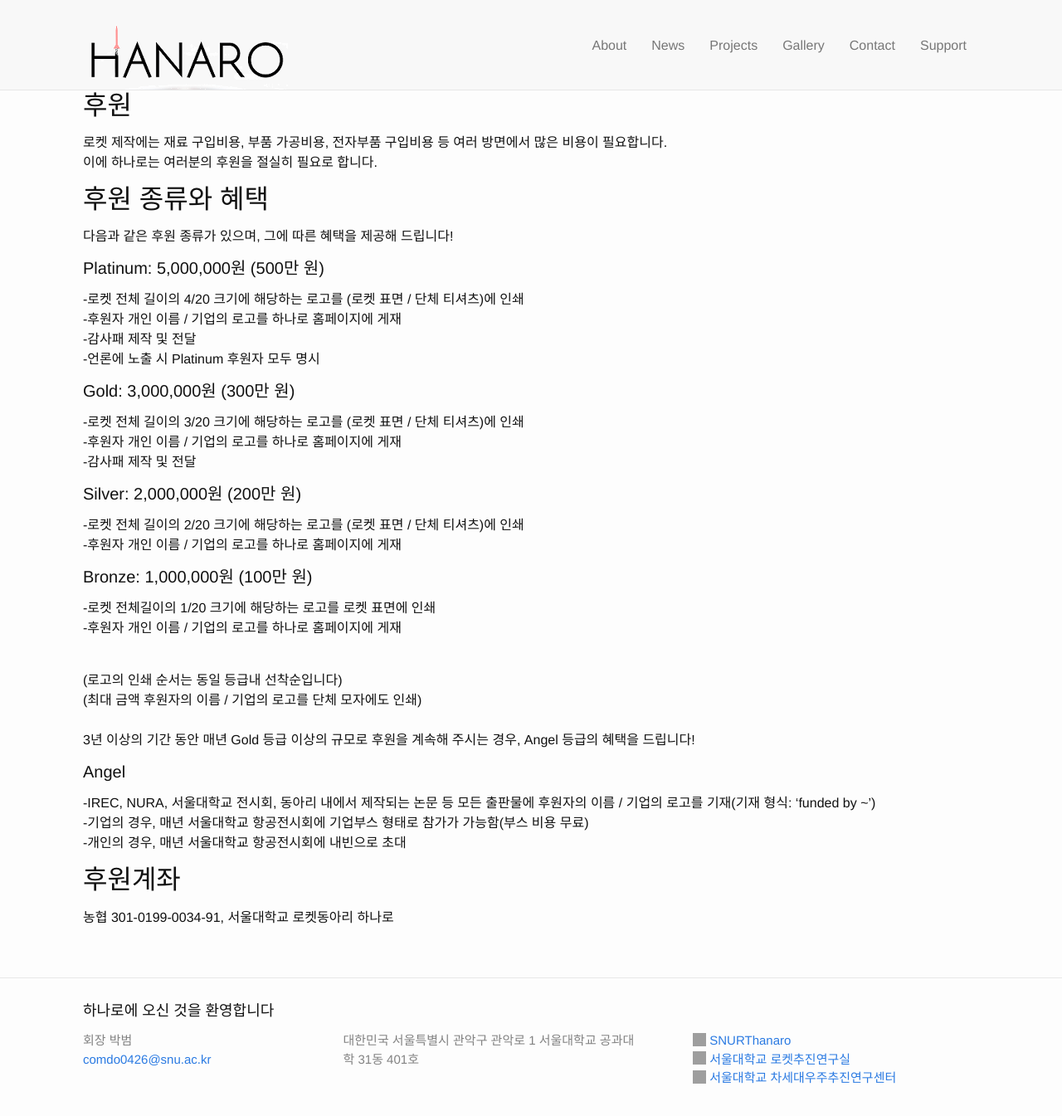
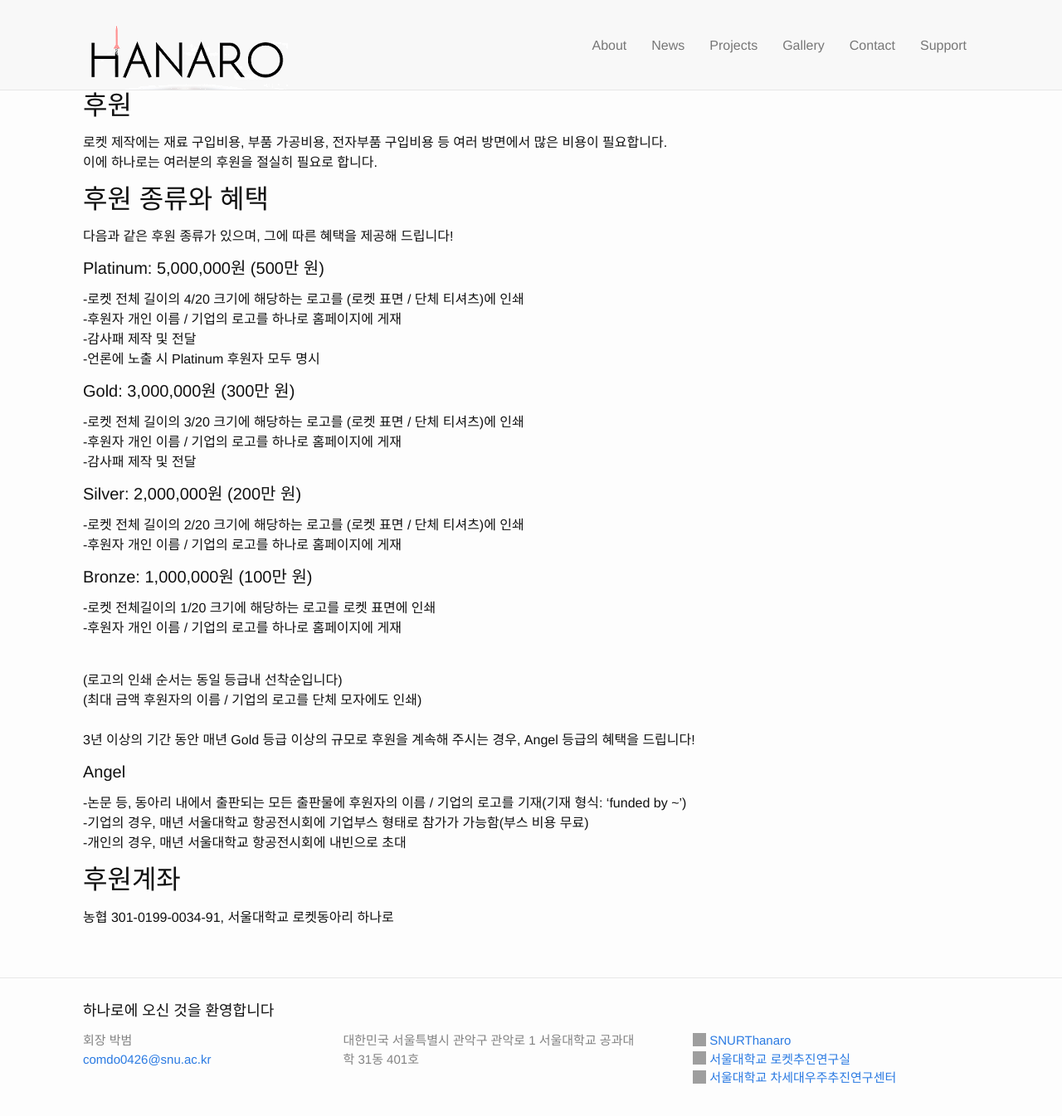
Before and after one commit to Hanaro2021/hanaro.github.io, a Jekyll site: the page built from _pages/6.support.md, in a window 1280 px wide. Shown: the top 1345 px of the page at 83% size. Built offline with Jekyll 4.4.1, drawn with Linux system fonts in a browser that asks for light colours; nearby versions of some CDN libraries; grey boxes are pictures that could not be loaded.

Commit message:
Update 6.support.md

```diff
--- a/_pages/6.support.md
+++ b/_pages/6.support.md
@@ -34,7 +34,7 @@
 3년 이상의 기간 동안 매년 Gold 등급 이상의 규모로 후원을 계속해 주시는 경우, Angel 등급의 혜택을 드립니다!<br/>
 
 #### Angel<br/>
--IREC, NURA, 서울대학교 전시회, 동아리 내에서 제작되는 논문 등 모든 출판물에 후원자의 이름 / 기업의 로고를 기재(기재 형식: ‘funded by ~’)<br/>
+-논문 등, 동아리 내에서 출판되는 모든 출판물에 후원자의 이름 / 기업의 로고를 기재(기재 형식: ‘funded by ~’)<br/>
 -기업의 경우, 매년 서울대학교 항공전시회에 기업부스 형태로 참가가 가능함(부스 비용 무료)<br/>
 -개인의 경우, 매년 서울대학교 항공전시회에 내빈으로 초대
 <br/>
```
